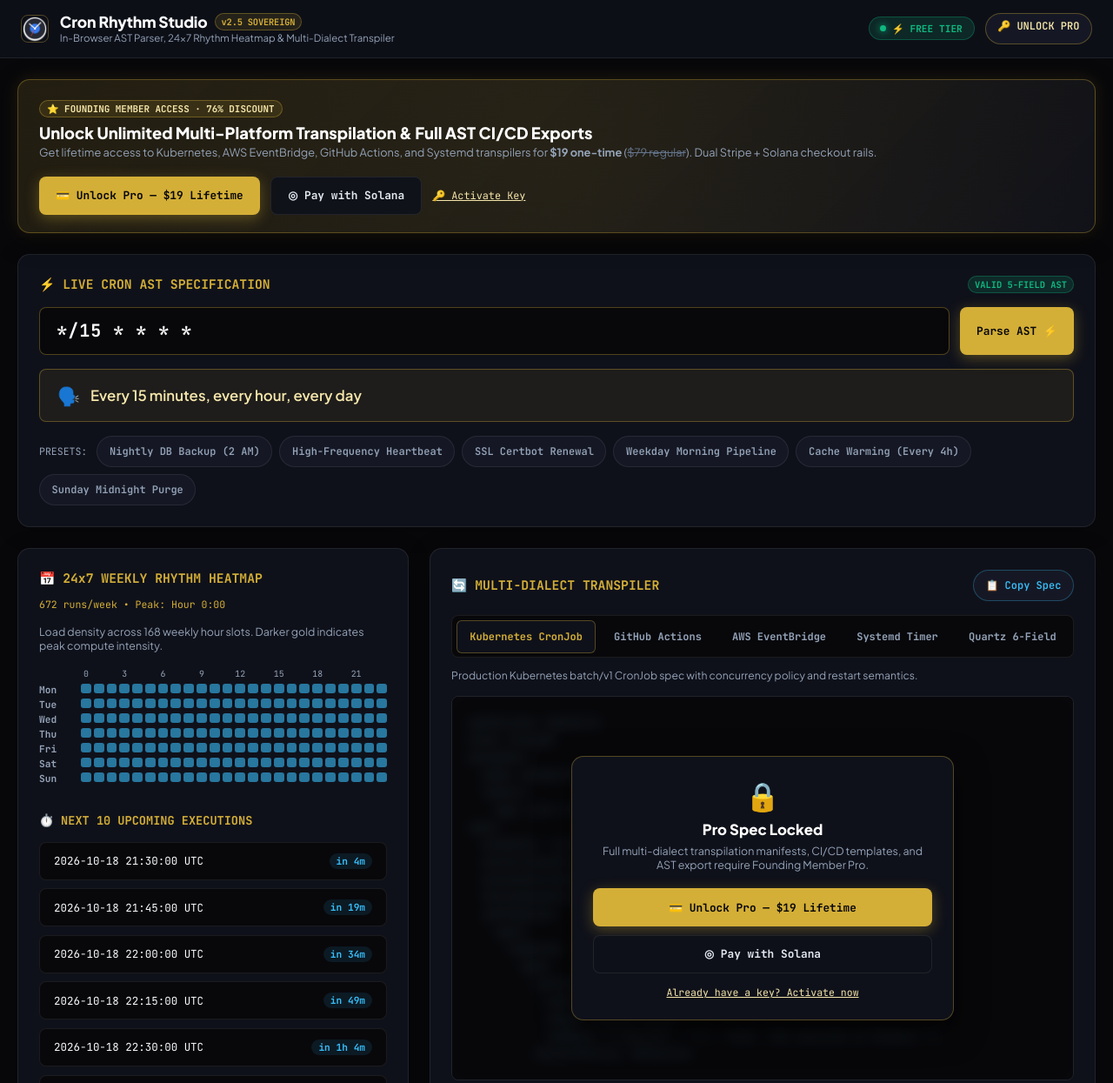
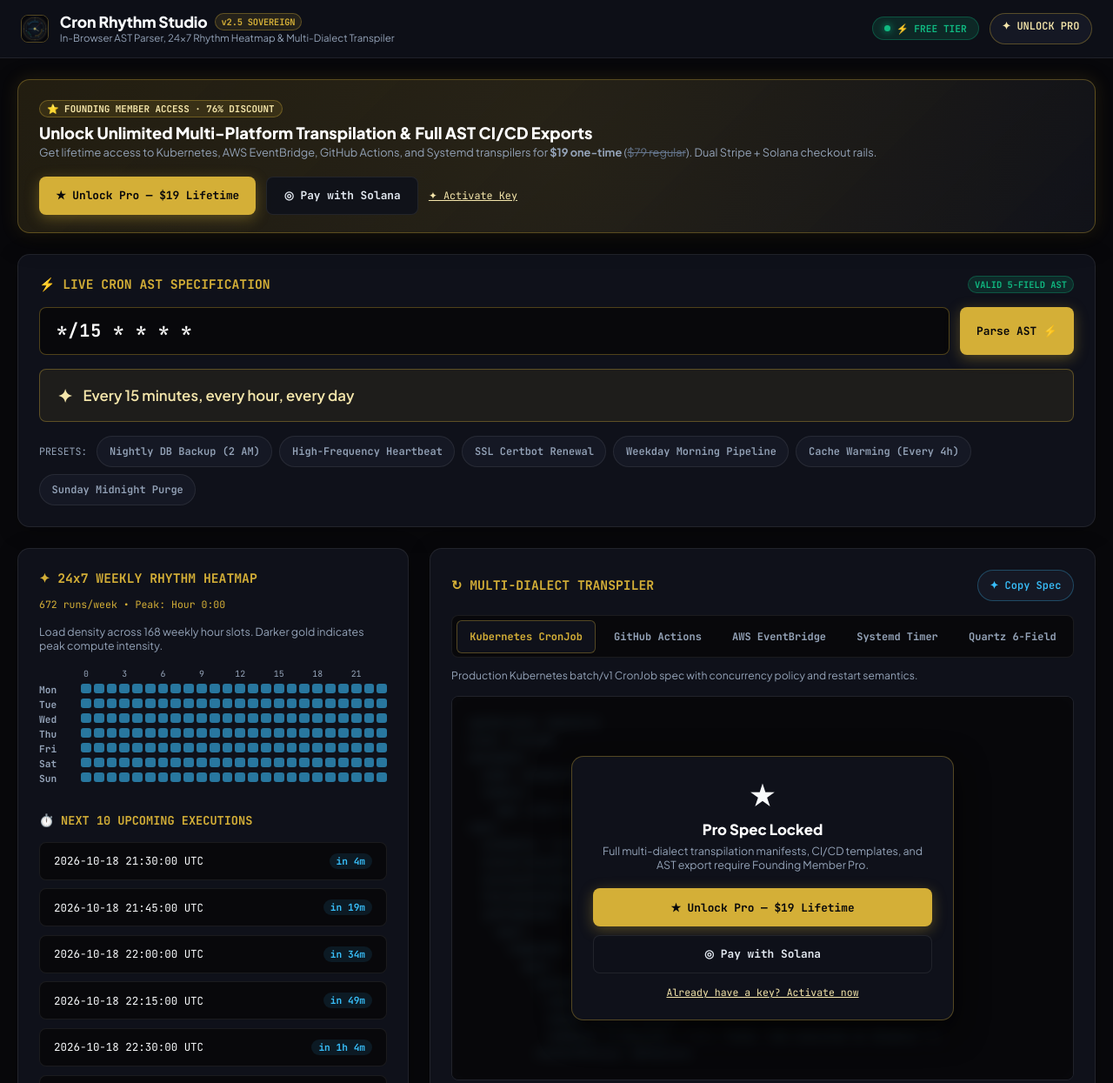
Before and after one commit to 1nc0gn30/cron-rhythm-studio, an Electron app: page public/index.html in a window 1280 px wide. Shown: the top 1245 px of the page at 87% size. Drawn offline with Linux system fonts and the light colour scheme; a script that the page names is missing.

Commit message:
fix(ui): polish typography glyphs, relative icon paths, and header contrast

```diff
--- a/public/index.html
+++ b/public/index.html
@@ -725,7 +725,7 @@
 
   <header>
     <div class="brand">
-      <img src="/assets/icon.png" alt="Cron Rhythm Studio Logo" class="brand-icon" style="width: 32px; height: 32px; border-radius: 8px; object-fit: cover; border: 1px solid var(--gold-border);">
+      <img src="assets/icon.png" alt="Cron Rhythm Studio Logo" class="brand-icon" style="width: 32px; height: 32px; border-radius: 8px; object-fit: cover; border: 1px solid var(--gold-border);">
       <div class="title-group">
         <h1>Cron Rhythm Studio <span class="version-tag">v2.5 SOVEREIGN</span></h1>
         <p>In-Browser AST Parser, 24x7 Rhythm Heatmap &amp; Multi-Dialect Transpiler</p>
@@ -737,7 +737,7 @@
         <span id="licenseBadgeText">⚡ FREE TIER</span>
       </div>
       <button class="chip-btn" id="activateKeyBtn" onclick="openLicenseModal()" style="border-color: var(--gold-border); color: var(--gold-soft);">
-        🔑 UNLOCK PRO
+        ✦ UNLOCK PRO
       </button>
     </div>
   </header>
@@ -759,13 +759,13 @@
       </div>
       <div class="sales-ctas">
         <a href="https://buy.stripe.com/4gMfZg9AheOsdhKbcAfw40L" target="_blank" rel="noopener" class="btn-checkout btn-stripe">
-          💳 Unlock Pro — $19 Lifetime
+          ★ Unlock Pro — $19 Lifetime
         </a>
         <button onclick="openDePayCheckout(event)" class="btn-checkout btn-solana">
           ◎ Pay with Solana
         </button>
         <button onclick="openLicenseModal()" style="background: none; border: none; color: var(--gold-soft); font-family: var(--font-mono); font-size: 0.74rem; cursor: pointer; text-decoration: underline;">
-          🔑 Activate Key
+          ✦ Activate Key
         </button>
       </div>
     </div>
@@ -790,7 +790,7 @@
 
       <!-- Humanized Translation Banner -->
       <div class="human-banner" id="humanBanner">
-        <span style="font-size: 1.3rem;">🗣️</span>
+        <span style="font-size: 1.3rem;">✦</span>
         <span id="humanText">Every 15 minutes, every hour, every day</span>
       </div>
 
@@ -813,7 +813,7 @@
       <div class="card">
         <div class="card-header">
           <div class="card-title">
-            <span>📅 24x7 WEEKLY RHYTHM HEATMAP</span>
+            <span>✦ 24x7 WEEKLY RHYTHM HEATMAP</span>
           </div>
           <span style="font-family: var(--font-mono); font-size: 0.72rem; color: var(--gold-accent);" id="intensitySummary">
             672 runs/week
@@ -838,10 +838,10 @@
       <div class="card">
         <div class="card-header">
           <div class="card-title">
-            <span>🔄 MULTI-DIALECT TRANSPILER</span>
+            <span>↻ MULTI-DIALECT TRANSPILER</span>
           </div>
           <button class="chip-btn" onclick="handleCopyTranspile()" style="color: var(--cyan-accent); border-color: rgba(56,189,248,0.3);">
-            📋 Copy Spec
+            ✦ Copy Spec
           </button>
         </div>
 
@@ -862,7 +862,7 @@
           <pre class="code-box" id="transpiledOutput"></pre>
           <div class="paywall-overlay" id="paywallOverlay">
             <div class="lock-card">
-              <div style="font-size: 2rem; margin-bottom: 0.5rem;">🔒</div>
+              <div style="font-size: 2rem; margin-bottom: 0.5rem;">★</div>
               <h3 style="font-size: 1.05rem; font-weight: 800; color: #FFFFFF; margin-bottom: 0.4rem;">
                 Pro Spec Locked
               </h3>
@@ -871,7 +871,7 @@
               </p>
               <div style="display: flex; flex-direction: column; gap: 0.6rem;">
                 <a href="https://buy.stripe.com/4gMfZg9AheOsdhKbcAfw40L" target="_blank" rel="noopener" class="btn-checkout btn-stripe" style="justify-content: center;">
-                  💳 Unlock Pro — $19 Lifetime
+                  ★ Unlock Pro — $19 Lifetime
                 </a>
                 <button onclick="openDePayCheckout(event)" class="btn-checkout btn-solana" style="justify-content: center;">
                   ◎ Pay with Solana
@@ -1365,9 +1365,9 @@
       }
       const text = document.getElementById('transpiledOutput').textContent;
       navigator.clipboard.writeText(text).then(() => {
-        showToast('📋 Transpiled spec copied to clipboard!');
+        showToast('✦ Transpiled spec copied to clipboard!');
       }).catch(() => {
-        showToast('📋 Transpiled spec copied!');
+        showToast('✦ Transpiled spec copied!');
       });
     }
 
```
Also changed, not shown: 1 other file.
